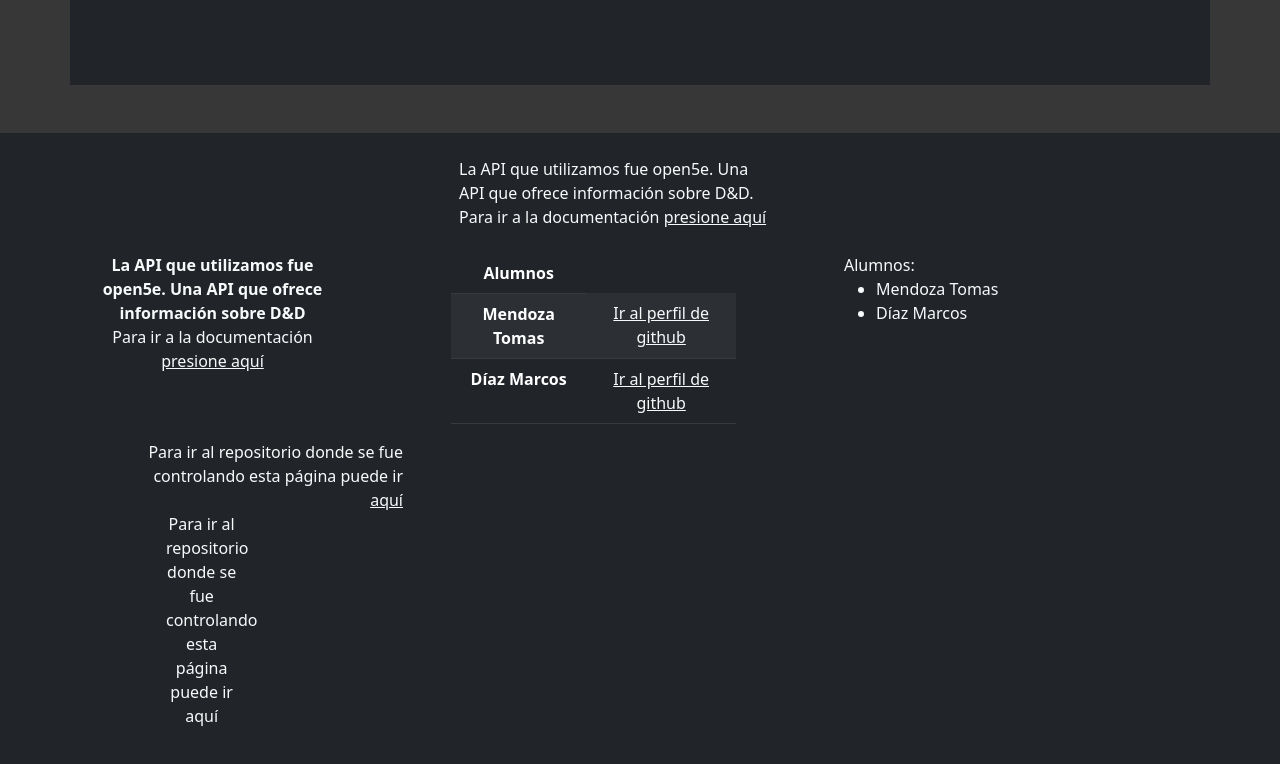
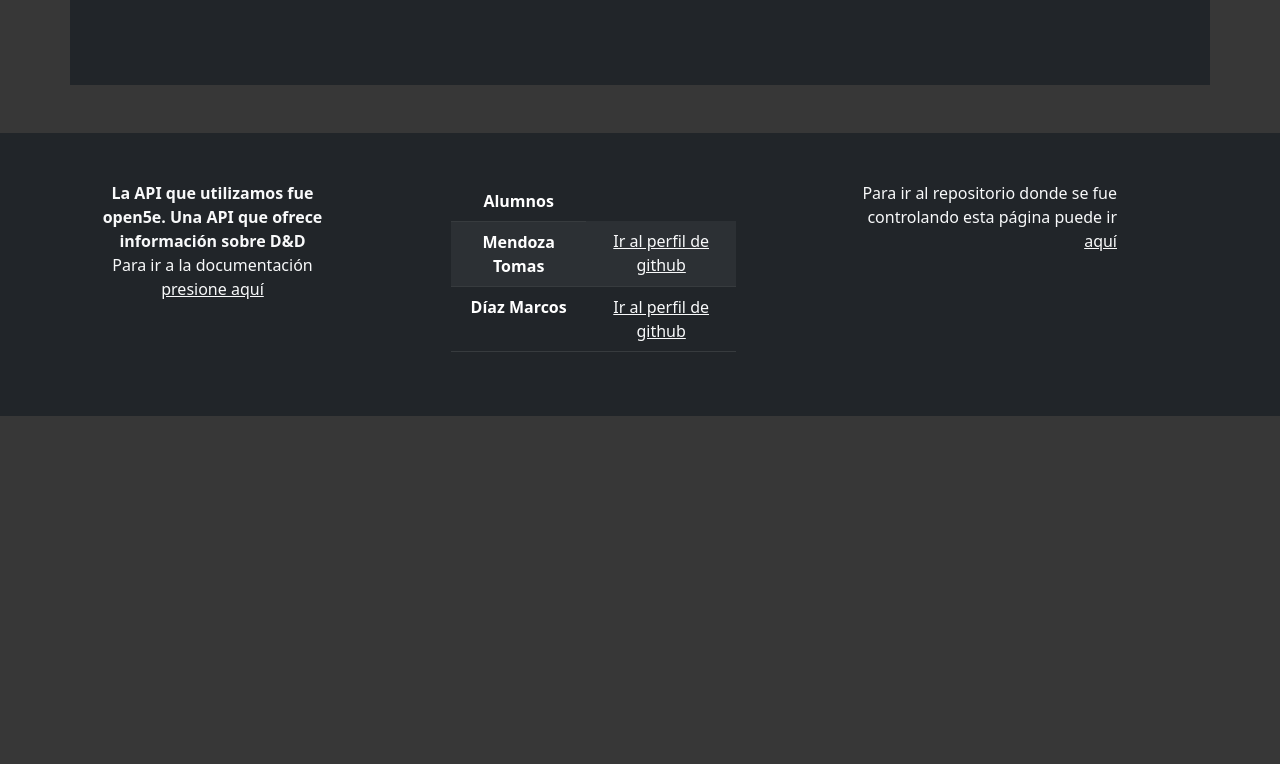
Before and after one commit to tomasmendoza-unq/-2-de-carisma, a website: page views/index.html in a window 1280 px wide. Shown: the part 858-1622 px from the top of the page. After the commit the page ends 1274 px from the top, so only its background shows below. Drawn offline with nearby package versions, Linux system fonts and the light colour scheme.

Commit message:
finalizacion

```diff
--- a/public/src/css/style.css
+++ b/public/src/css/style.css
@@ -32,7 +32,7 @@ body {
 
 .cuadro:hover {
   transition: background-color 0.4s;
-  background-color: rgb(19, 19, 19);
+  background-color: rgba(19, 19, 19, 0.935);
 }
 
 /* Info */
--- a/views/index.html
+++ b/views/index.html
@@ -43,6 +43,9 @@
           </li>
           <li class="nav-item">
             <a class="nav-link active" href="races.html">Razas</a>
+          </li>
+          <li class="nav-item">
+            <a class="nav-link active" href="weapons.html">Armas</a>
           </li>
         </ul>
       </div>
@@ -91,7 +94,8 @@
           </div>
           <div class="cuadro">
             <a href="spells.html" class="link-light text-decoration-none">
-              <iconify-icon icon="game-icons:burning-meteor" style="color: #fff; margin-left: 5px;" width="50">
+              <iconify-icon icon="game-icons:burning-meteor" style="color: rgb(241, 239, 239); margin-left: 5px;"
+                width="50">
               </iconify-icon>
               <p>Conjuros</p>
             </a>
@@ -118,14 +122,6 @@
   <!-- Footer -->
   <footer class="footer bg-dark text-light mt-5 p-4">
     <div class="row justify-content-center align-items-center">
-      <div class="col-12 col-md-3 mb-4 my-md-0 me-md-5 p-0 text-center text-md-start">
-        <!-- Documentación de la API -->
-        <span>La API que utilizamos fue open5e. Una API que ofrece información
-          sobre D&D.</span>
-        <br />
-        <span>Para ir a la documentación
-          <a href="https://open5e.com" target="_blank" class="link-light">presione aquí</a></span>
-      </div>
       <!-- Footer -->
       <footer class="footer bg-dark text-light py-4">
         <div class="container">
@@ -166,25 +162,12 @@
               </table>
             </div>
             <!-- Alumnos -->
-            <div class="col-12 col-sm-6 col-md-3 my-4 my-md-0 mx-md-5">
-              <span>Alumnos:</span>
-              <br>
-              <ul>
-                <li>Mendoza Tomas</li>
-                <li>Díaz Marcos</li>
-              </ul>
-            </div>
 
             <!-- Repositorio del trabajo -->
             <div class="col-12 col-md-3 my-4 my-md-0 ms-md-5 p-0 text-center text-md-end">
               Para ir al repositorio donde se fue controlando esta página puede ir
               <a href="https://github.com/leopoldo109/-2-de-carisma" target="_blank" class="link-light">aquí</a>
               <!-- Repositorio del trabajo -->
-              <div class="col-12 col-sm-6 col-md-3 my-4 my-md-0 ms-md-5 text-center">
-                Para ir al repositorio donde se fue controlando esta página puede ir
-                <a href="https://github.com/leopoldo109/-2-de-carisma" target="_blank"
-                  class="link-light text-decoration-none">aquí</a>
-              </div>
             </div>
           </div>
       </footer>
```
Also changed, not shown: views/clases-info.html (+3 -0 lines), views/clases.html (+3 -0 lines), views/mounster.html (+3 -0 lines), views/races-info.html (+3 -0 lines), views/races.html (+3 -0 lines), views/spells.html (+3 -0 lines), views/weapons-info.html (+3 -0 lines), views/weapons.html (+3 -0 lines).
